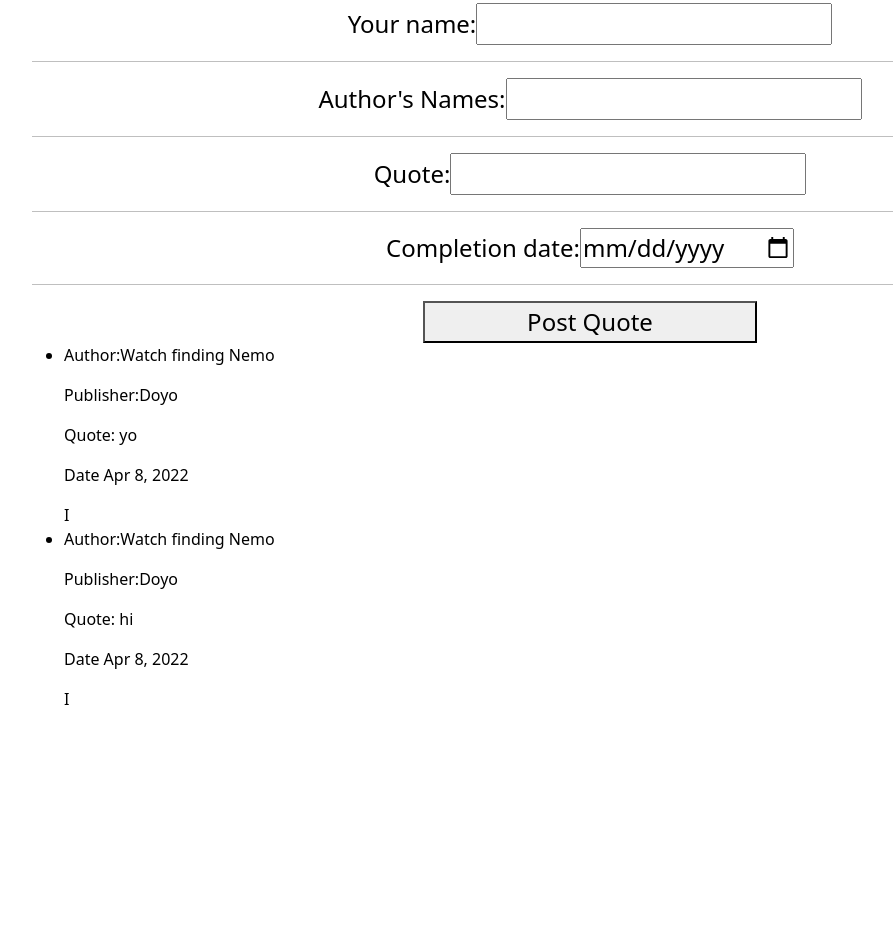
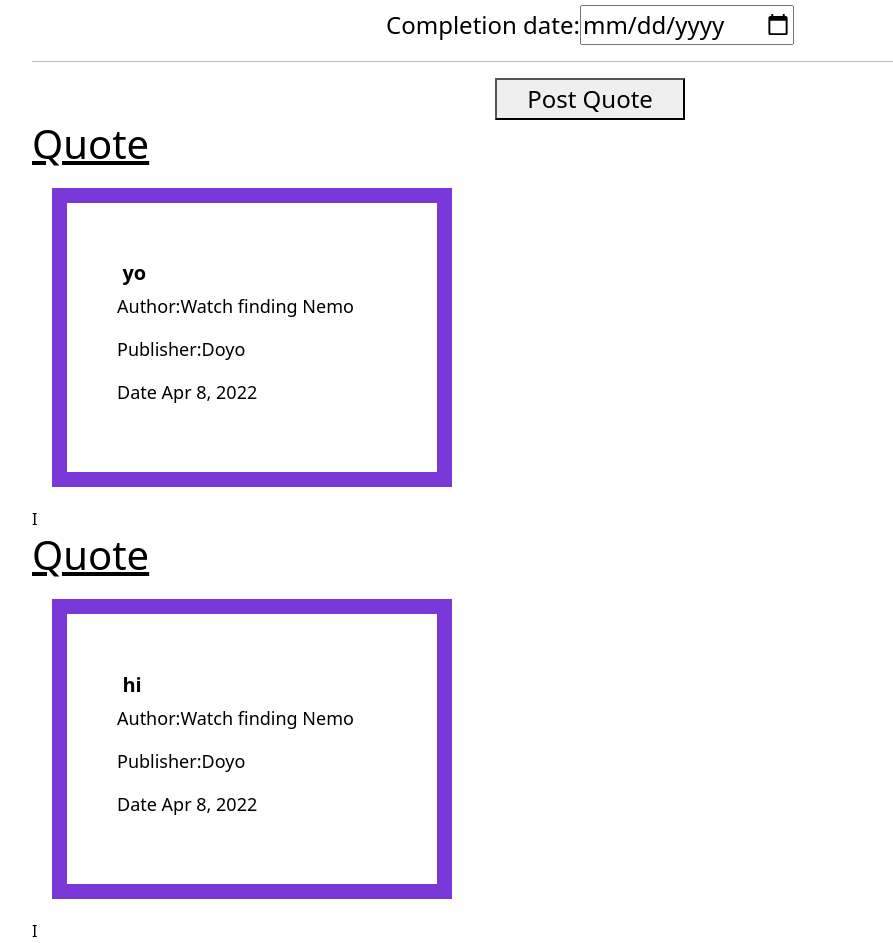
Before and after one commit to Doyo54/Angular-week-1-IP, an Angular app: page / in a window 1280 px wide. Shown: the part 1080-2023 px from the top of the page, without its empty margins (50-943 px from the left). Before the commit the page ends 2000 px from the top, so only its background shows below. Built offline with nearby package versions, Linux system fonts and the light colour scheme.

Commit message:
ft: Styling added to the displayed Quotes

```diff
--- a/src/app/form/form.component.css
+++ b/src/app/form/form.component.css
@@ -1,18 +1,10 @@
 #btn1{
-    width: 30%;
+    width: 17%;
     height: 20%;
 }
+
 #qForm{
-    margin-top: 30%;
+    margin-top: 10%;
     font-size: x-large;
     text-align: center;
 }
-.summary{
-    position: relative;
-    bottom: 40%;
-    left: 30%;
-    color: black;
-    font-weight: bold;
-
-
-}
--- a/src/app/form/form.component.ts
+++ b/src/app/form/form.component.ts
@@ -11,7 +11,7 @@ export class FormComponent implements OnInit {
   newQuote:string
   newName:string
   newAuthor:string
-  newDate:number
+  newDate:any
   theWords:any
 
   onPost(){
@@ -19,6 +19,7 @@ export class FormComponent implements OnInit {
     this.newQuote=''
     this.newAuthor=''
     this.newName=''
+    this.newDate=''
     this.emitQuote.emit(this.theWords)
     console.log('hi')
     return false;
--- a/src/app/landing-page/landing-page.component.css
+++ b/src/app/landing-page/landing-page.component.css
@@ -2,7 +2,7 @@ body{
 margin: 0;
 padding: 0;
 /* background-image: url(../../assets/image5.jpg); */
-height: 2000px;
+height: fit-content;
 overflow: hidden;
 background-attachment: fixed;
 color:black;
--- a/src/app/landing-page/landing-page.component.html
+++ b/src/app/landing-page/landing-page.component.html
@@ -15,11 +15,11 @@
 </div>
 <app-form (emitQuote)="addQuote($event)"></app-form>
     </div>
-    <ul>
-      <li *ngFor="let quote of quotes">
+
+      <div *ngFor="let quote of quotes">
     <app-summary [quote]="quote"></app-summary>I
-      </li>
-    </ul>
+      </div>
+
 </div>
 
 </body>
--- a/src/app/summary/summary.component.css
+++ b/src/app/summary/summary.component.css
@@ -0,0 +1,14 @@
+.summary{
+    font-size:large;
+    width: 400px;
+    height: fit-content;
+  border: 15px solid #7b38d8;
+  padding: 50px;
+  margin: 20px;
+}
+
+.quote{
+    font-size: 20px;
+    margin: 2%;
+    font-weight: bold;
+}
--- a/src/app/summary/summary.component.html
+++ b/src/app/summary/summary.component.html
@@ -1,5 +1,8 @@
-
-
+<h1 style="text-decoration: underline;"> Quote</h1>
+ <div class="summary">
+  <p class="quote">
+  {{quote.message}}
+  </p>
     <p>
       Author:{{quote.Author}}
     </p>
@@ -7,8 +10,7 @@
       Publisher:{{quote.name}}
     </p>
     <p>
-      Quote: {{quote.message}}
-    </p>
-    <p>
        Date {{quote.date|date}}
       </p>
+
+</div>
```
